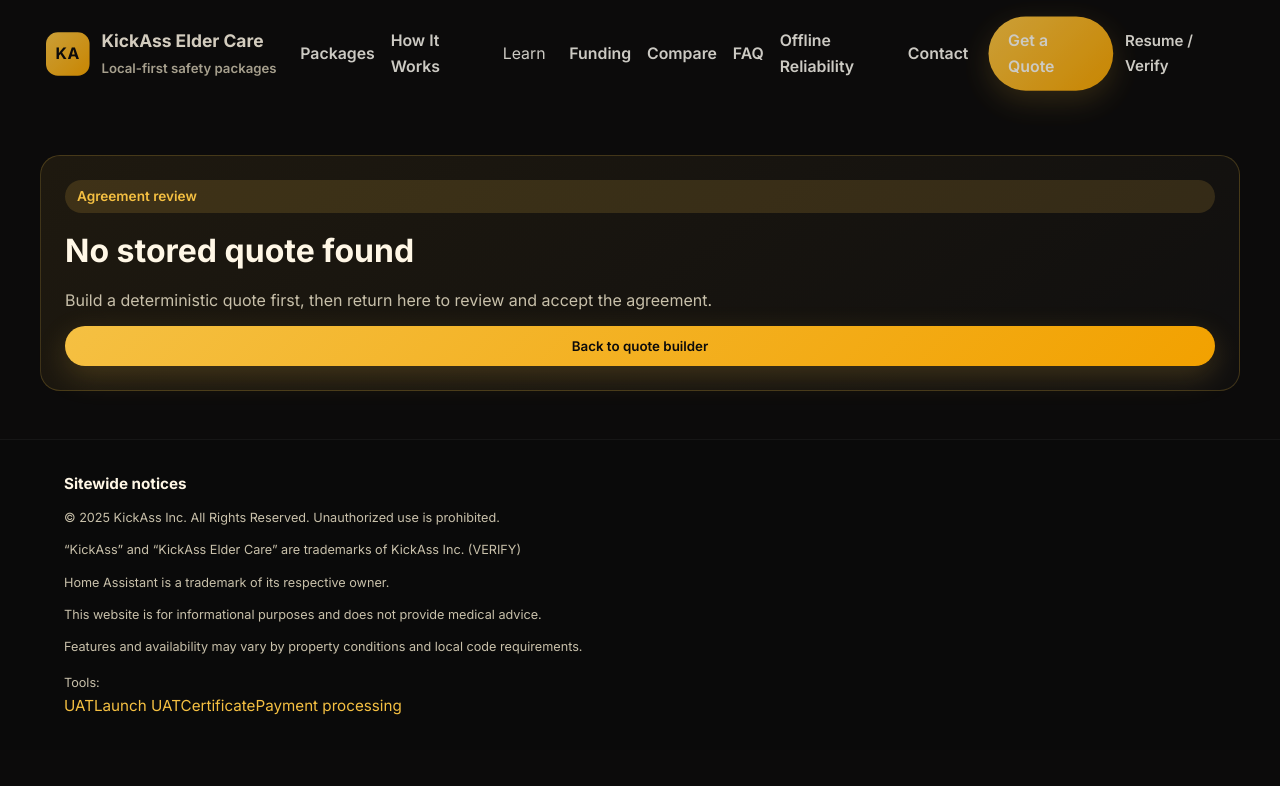
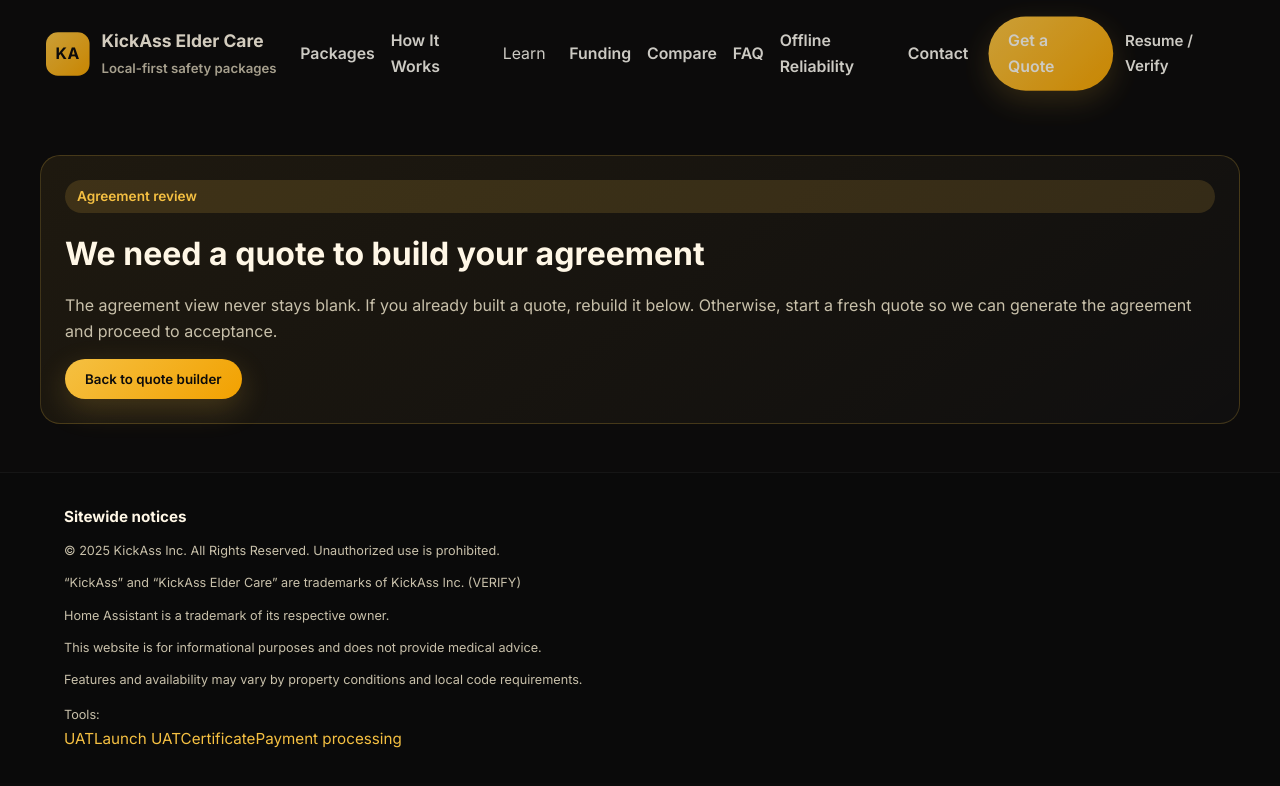
Before and after one commit to buffalonychris/KAECRetailWebsite, a React (Vite) app: page /agreementReview in a window 1280 px wide. Shown: the top 786 px of the page. Built offline with nearby package versions, Linux system fonts and the light colour scheme.

Commit message:
Ensure AgreementReview renders safely without hook violations

```diff
--- a/src/pages/AgreementReview.tsx
+++ b/src/pages/AgreementReview.tsx
@@ -24,19 +24,22 @@ const AgreementReview = () => {
   const searchParams = useMemo(() => new URLSearchParams(location.search), [location.search]);
   const token = searchParams.get('t') || '';
   const locationQuote = (location.state as { quoteContext?: QuoteContext } | undefined)?.quoteContext;
-  const [quote, setQuote] = useState<QuoteContext | null>(null);
+  const initialFlow = useMemo(() => loadRetailFlow(), []);
+  const [quote, setQuote] = useState<QuoteContext | null>(() => initialFlow.quote ?? null);
   const [agreementHash, setAgreementHash] = useState('');
   const [acceptChecked, setAcceptChecked] = useState(false);
   const [fullName, setFullName] = useState('');
   const [acceptanceDate, setAcceptanceDate] = useState(() => new Date().toISOString().slice(0, 10));
-  const [storedAcceptance, setStoredAcceptance] = useState<AcceptanceRecord | null>(null);
+  const [storedAcceptance, setStoredAcceptance] = useState<AcceptanceRecord | null>(
+    () => initialFlow.agreementAcceptance ?? null,
+  );
   const [bannerMessage, setBannerMessage] = useState('');
-  const [email, setEmail] = useState('');
+  const [email, setEmail] = useState(() => initialFlow.quote?.contact ?? '');
   const [emailBanner, setEmailBanner] = useState('');
   const [manualRecipient, setManualRecipient] = useState('');
   const [emailError, setEmailError] = useState('');
   const [sending, setSending] = useState(false);
-  const [guidedMode, setGuidedMode] = useState<boolean>(() => loadRetailFlow().guidedMode ?? false);
+  const [guidedMode, setGuidedMode] = useState<boolean>(() => initialFlow.guidedMode ?? false);
   const [agreementEmailPayload, setAgreementEmailPayload] =
     useState<Awaited<ReturnType<typeof buildAgreementEmailPayload>> | null>(null);
   const [hashCopied, setHashCopied] = useState(false);
@@ -45,6 +48,7 @@ const AgreementReview = () => {
   const [resumeCopied, setResumeCopied] = useState(false);
   const [authorityMeta, setAuthorityMeta] = useState<DocAuthorityMeta | null>(null);
   const [openSections, setOpenSections] = useState<Record<string, boolean>>({});
+  const [hydrationAttempted, setHydrationAttempted] = useState(false);
   const redirectMessage = (location.state as { message?: string } | undefined)?.message;
   const acceptanceSectionRef = useRef<HTMLDivElement | null>(null);
   const shareSectionRef = useRef<HTMLDivElement | null>(null);
@@ -52,9 +56,12 @@ const AgreementReview = () => {
   useEffect(() => {
     window.scrollTo(0, 0);
     markFlowStep('agreement');
+    let hydratedFromToken = false;
     if (token) {
+      try {
         const payload = parseAgreementToken(token);
         if (payload?.quote) {
+          hydratedFromToken = true;
           setQuote(payload.quote);
           setEmail(payload.quote.contact ?? '');
           if (payload.acceptance) {
@@ -63,29 +70,39 @@ const AgreementReview = () => {
             if (payload.acceptance.fullName) setFullName(payload.acceptance.fullName);
             if (payload.acceptance.acceptanceDate) setAcceptanceDate(payload.acceptance.acceptanceDate);
           }
-        return;
+        }
+      } catch (err) {
+        console.error('KAEC AgreementReview: token parse failed', err);
       }
     }
 
-    if (locationQuote) {
+    if (!hydratedFromToken && locationQuote) {
       setQuote(locationQuote);
+      setEmail(locationQuote.contact ?? '');
       updateRetailFlow({ quote: locationQuote });
     }
 
-    const stored = loadRetailFlow();
-    if (stored.quote) {
-      setQuote((current) => current ?? stored.quote!);
-      setEmail(stored.quote.contact ?? '');
+    if (!hydratedFromToken && initialFlow.quote) {
+      setQuote((current) => current ?? initialFlow.quote!);
+      setEmail((current) => current || initialFlow.quote?.contact || '');
     }
-    if (typeof stored.guidedMode !== 'undefined') setGuidedMode(Boolean(stored.guidedMode));
-    if (stored.agreementAcceptance) {
-      setStoredAcceptance(stored.agreementAcceptance);
-      setAcceptChecked(Boolean(stored.agreementAcceptance.accepted));
-      if (stored.agreementAcceptance.fullName) setFullName(stored.agreementAcceptance.fullName);
-      if (stored.agreementAcceptance.acceptanceDate)
-        setAcceptanceDate(stored.agreementAcceptance.acceptanceDate);
+
+    if (typeof initialFlow.guidedMode !== 'undefined') setGuidedMode(Boolean(initialFlow.guidedMode));
+    if (initialFlow.agreementAcceptance) {
+      setStoredAcceptance(initialFlow.agreementAcceptance);
+      setAcceptChecked(Boolean(initialFlow.agreementAcceptance.accepted));
+      if (initialFlow.agreementAcceptance.fullName) setFullName(initialFlow.agreementAcceptance.fullName);
+      if (initialFlow.agreementAcceptance.acceptanceDate)
+        setAcceptanceDate(initialFlow.agreementAcceptance.acceptanceDate);
     }
-  }, [locationQuote, token]);
+
+    setHydrationAttempted(true);
+  }, [initialFlow, locationQuote, token]);
+
+  useEffect(() => {
+    if (!hydrationAttempted || quote) return;
+    console.error('KAEC AgreementReview: missing agreement state');
+  }, [hydrationAttempted, quote]);
 
   const acceptanceState = acceptChecked || Boolean(storedAcceptance?.accepted);
 
@@ -157,6 +174,7 @@ const AgreementReview = () => {
     handleSendAgreementEmail(recipient, 'auto');
   }, [acceptedRecord, agreementEmailPayload, email, quote, sending]);
 
+  const hasQuote = Boolean(quote);
   const agreement = useMemo(() => generateAgreement(quote ?? undefined), [quote]);
   const hardwareGroups = useMemo(
     () => (quote ? getHardwareGroups(quote.packageId, quote.selectedAddOns) : []),
@@ -166,39 +184,29 @@ const AgreementReview = () => {
     () => (quote ? getFeatureGroups(quote.packageId, quote.selectedAddOns) : []),
     [quote]
   );
-
-  if (!quote) {
-    return (
-      <div className="container" style={{ padding: '3rem 0', display: 'grid', gap: '1.5rem' }}>
-        <div className="hero-card" style={{ display: 'grid', gap: '0.75rem' }}>
-          <div className="badge">Agreement review</div>
-          <h1 style={{ margin: 0, color: '#fff7e6' }}>No stored quote found</h1>
-          <p style={{ margin: 0, color: '#c8c0aa' }}>
-            Build a deterministic quote first, then return here to review and accept the agreement.
-          </p>
-          <button type="button" className="btn btn-primary" onClick={() => navigate('/quote')}>
-            Back to quote builder
-          </button>
-        </div>
-      </div>
+  const selectedPackage = useMemo(() => {
+    const match = quote ? packagePricing.find((pkg) => pkg.id === quote.packageId) : null;
+    return match ?? packagePricing[0];
+  }, [quote]);
+  const selectedAddOns = useMemo(
+    () => (quote ? addOns.filter((item) => quote.selectedAddOns.includes(item.id)) : []),
+    [quote]
   );
-  }
-
-  const selectedPackage = packagePricing.find((pkg) => pkg.id === quote.packageId) ?? packagePricing[0];
-  const selectedAddOns = addOns.filter((item) => quote.selectedAddOns.includes(item.id));
-  const agreementReference = buildAgreementReference(quote);
-  const quoteHashDisplay = shortenMiddle(quote.quoteHash);
-  const supersedesQuote = shortenMiddle(quote.priorQuoteHash);
+  const agreementReference = quote ? buildAgreementReference(quote) : '';
+  const quoteHashDisplay = shortenMiddle(quote?.quoteHash || '');
+  const supersedesQuote = shortenMiddle(quote?.priorQuoteHash || '');
   const displayedAgreementHash = shortenMiddle(agreementHash);
   const supersedesAgreement = shortenMiddle(
     storedAcceptance?.supersedesAgreementHash ?? storedAcceptance?.agreementHash
   );
-  const resumeUrl = storedAcceptance?.accepted
+  const resumeUrl = quote
+    ? storedAcceptance?.accepted
       ? buildResumeUrl(quote, 'payment')
-    : buildResumeUrl(quote, 'agreement');
+      : buildResumeUrl(quote, 'agreement')
+    : '';
   const shortResume = shortenMiddle(resumeUrl);
-  const customerName = quote.customerName?.trim() || 'Customer';
-  const agreementDate = agreement.header.generatedDate;
+  const customerName = quote?.customerName?.trim() || 'Customer';
+  const agreementDate = agreement?.header?.generatedDate || '';
   const agreementVersion = siteConfig.agreementDocVersion;
   const acceptedName = fullName || storedAcceptance?.fullName || '';
   const acceptedDate = acceptanceDate || storedAcceptance?.acceptanceDate || '';
@@ -231,6 +239,8 @@ const AgreementReview = () => {
   }, [acceptanceReady, acceptedDate, acceptedName, agreementHash, agreementVersion, email, storedAcceptance]);
 
   const agreementEmailStatus = acceptanceSnapshot?.emailLastStatus ?? acceptanceSnapshot?.emailStatus ?? 'not_sent';
+  const rebuildSourceQuote = locationQuote ?? initialFlow.quote ?? null;
+  const canRebuildFromQuote = Boolean(rebuildSourceQuote);
 
   const handleCopyAgreementHash = async () => {
     if (!agreementHash) return;
@@ -248,7 +258,7 @@ const AgreementReview = () => {
   };
 
   const handleCopyQuoteHash = async () => {
-    if (!quote.quoteHash) return;
+    if (!quote?.quoteHash) return;
     await copyToClipboard(quote.quoteHash);
     setQuoteHashCopied(true);
     setTimeout(() => setQuoteHashCopied(false), 2000);
@@ -363,12 +373,20 @@ const AgreementReview = () => {
   };
 
   const handleProceedToPayment = async () => {
-    if (!storedAcceptance?.accepted) return;
+    if (!storedAcceptance?.accepted || !quote) return;
     navigate('/payment', { state: { quoteContext: quote } });
   };
 
   const handlePrint = () => {
     navigate('/agreementPrint', { state: { autoPrint: true } });
+  };
+
+  const handleRebuildFromQuote = () => {
+    if (!rebuildSourceQuote) return;
+    setQuote(rebuildSourceQuote);
+    setEmail(rebuildSourceQuote.contact ?? '');
+    updateRetailFlow({ quote: rebuildSourceQuote });
+    setBannerMessage('Agreement rebuilt from saved quote.');
   };
 
   const toggleSection = (key: string) => {
@@ -382,7 +400,7 @@ const AgreementReview = () => {
   };
 
   const addOnTotal = selectedAddOns.reduce((sum, addOn) => sum + addOn.price, 0);
-  const estimatedTotal = quote.pricing?.total ?? selectedPackage.basePrice + addOnTotal;
+  const estimatedTotal = quote?.pricing?.total ?? selectedPackage.basePrice + addOnTotal;
 
   return (
     <div className="container" style={{ padding: '3rem 0', display: 'grid', gap: '2rem' }}>
@@ -397,14 +415,25 @@ const AgreementReview = () => {
         </div>
       )}
 
+      {quote ? (
+        <>
           <div className="hero-card" style={{ display: 'grid', gap: '1.25rem' }}>
-        <div style={{ display: 'grid', gap: '1.25rem', gridTemplateColumns: '1.1fr 0.9fr', alignItems: 'start', flexWrap: 'wrap' }}>
+            <div
+              style={{
+                display: 'grid',
+                gap: '1.25rem',
+                gridTemplateColumns: '1.1fr 0.9fr',
+                alignItems: 'start',
+                flexWrap: 'wrap',
+              }}
+            >
               <div style={{ display: 'grid', gap: '0.75rem' }}>
                 <div>
                   <div className="badge">Step 2 — Agreement Review</div>
                   <h1 style={{ margin: '0.25rem 0', color: '#fff7e6' }}>Decision-ready agreement</h1>
                   <p style={{ margin: 0, color: '#c8c0aa' }}>
-                Calm, plain-language overview first. This locks in your quote so we can collect the deposit and schedule installation.
+                    Calm, plain-language overview first. This locks in your quote so we can collect the deposit and schedule
+                    installation.
                   </p>
                 </div>
                 <div>
@@ -462,7 +491,9 @@ const AgreementReview = () => {
               </div>
 
               <div className="card" style={{ display: 'grid', gap: '0.75rem', border: '1px solid rgba(245, 192, 66, 0.35)' }}>
-            <div style={{ display: 'flex', justifyContent: 'space-between', alignItems: 'center', gap: '0.5rem', flexWrap: 'wrap' }}>
+                <div
+                  style={{ display: 'flex', justifyContent: 'space-between', alignItems: 'center', gap: '0.5rem', flexWrap: 'wrap' }}
+                >
                   <div className="badge">Agreement summary</div>
                   <TierBadge tierId={selectedPackage.id} labelOverride={selectedPackage.name} />
                 </div>
@@ -938,6 +969,27 @@ const AgreementReview = () => {
           onCta={storedAcceptance?.accepted ? handleProceedToPayment : () => handleScrollToSection(acceptanceSectionRef)}
         />
       )}
+      </>
+    ) : (
+      <div className="hero-card" style={{ display: 'grid', gap: '0.9rem' }}>
+        <div className="badge">Agreement review</div>
+        <h1 style={{ margin: 0, color: '#fff7e6' }}>We need a quote to build your agreement</h1>
+        <p style={{ margin: 0, color: '#c8c0aa' }}>
+          The agreement view never stays blank. If you already built a quote, rebuild it below. Otherwise, start a fresh quote so we
+          can generate the agreement and proceed to acceptance.
+        </p>
+        <div style={{ display: 'flex', gap: '0.5rem', flexWrap: 'wrap' }}>
+          <button type="button" className="btn btn-primary" onClick={() => navigate('/quote')}>
+            Back to quote builder
+          </button>
+          {canRebuildFromQuote && (
+            <button type="button" className="btn btn-secondary" onClick={handleRebuildFromQuote}>
+              Rebuild agreement from last quote
+            </button>
+          )}
+        </div>
+      </div>
+    )}
     </div>
   );
 };
```
Lines whose indentation alone changed are shown as unchanged.
